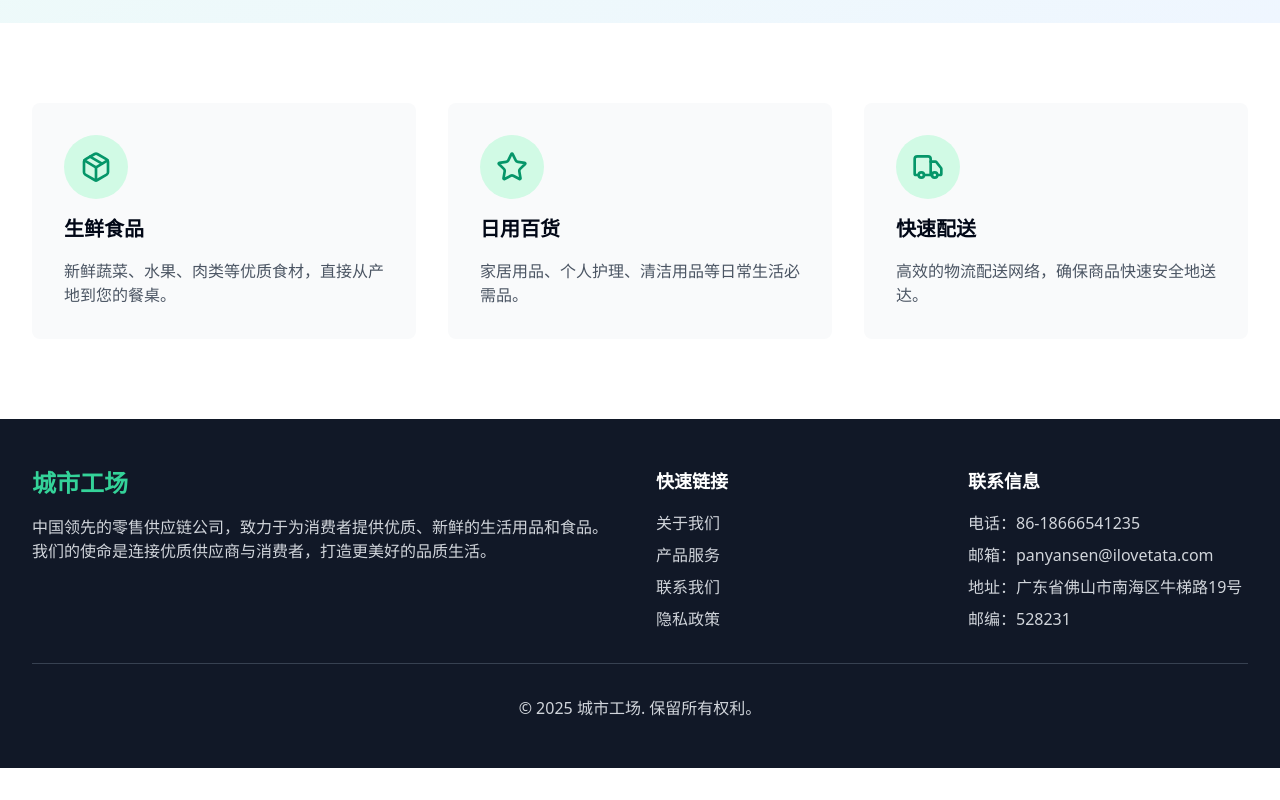
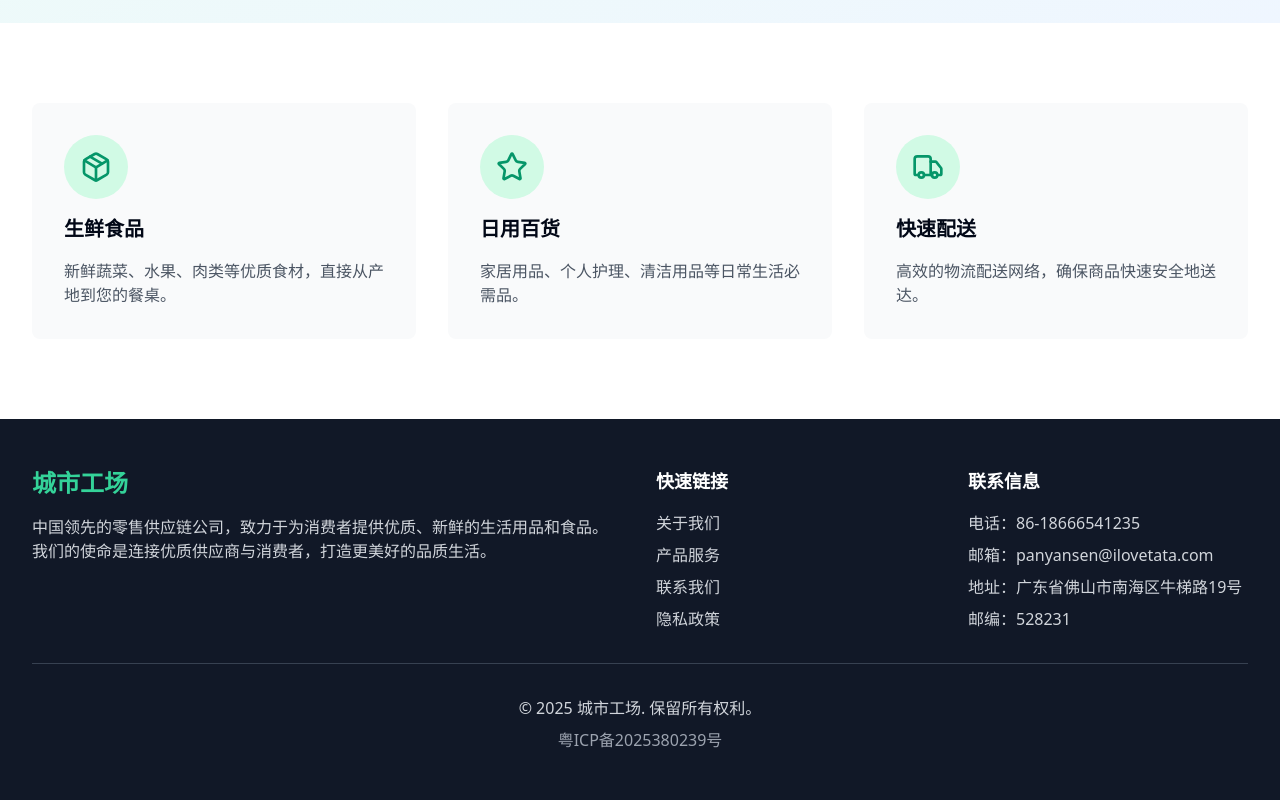
Before and after one commit to pency9240/urban-factory-policy-hub, a React (Vite) app: page /products in a window 1280 px wide. Shown: the part 373-1173 px from the top of the page. Before the commit the page ends 1141 px from the top, so only its background shows below. Built offline with nearby package versions, Linux system fonts and the light colour scheme.

Commit message:
Add ICP备案 information to footer
Adds ICP备案 information to the footer, including the required text and a link to the specified website.

```diff
--- a/src/components/Footer.tsx
+++ b/src/components/Footer.tsx
@@ -36,7 +36,17 @@ const Footer = () => {
         </div>
 
         <div className="border-t border-gray-700 mt-8 pt-8 text-center text-gray-300">
-          <p>&copy; 2025 城市工场. 保留所有权利。</p>
+          <p className="mb-2">&copy; 2025 城市工场. 保留所有权利。</p>
+          <p>
+            <a
+              href="https://beian.miit.gov.cn/#/Integrated/index"
+              target="_blank"
+              rel="noopener noreferrer"
+              className="text-gray-400 hover:text-emerald-400 transition-colors"
+            >
+              粤ICP备2025380239号
+            </a>
+          </p>
         </div>
       </div>
     </footer>
```
